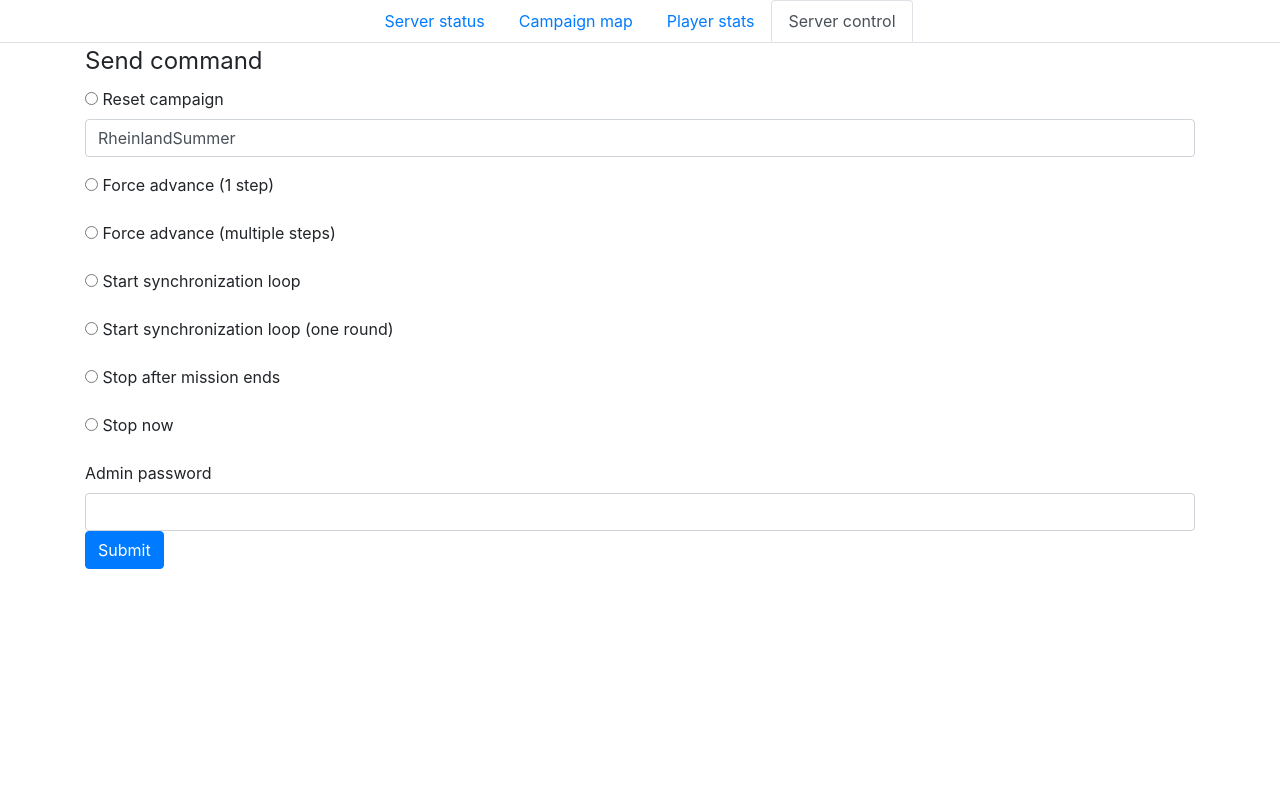
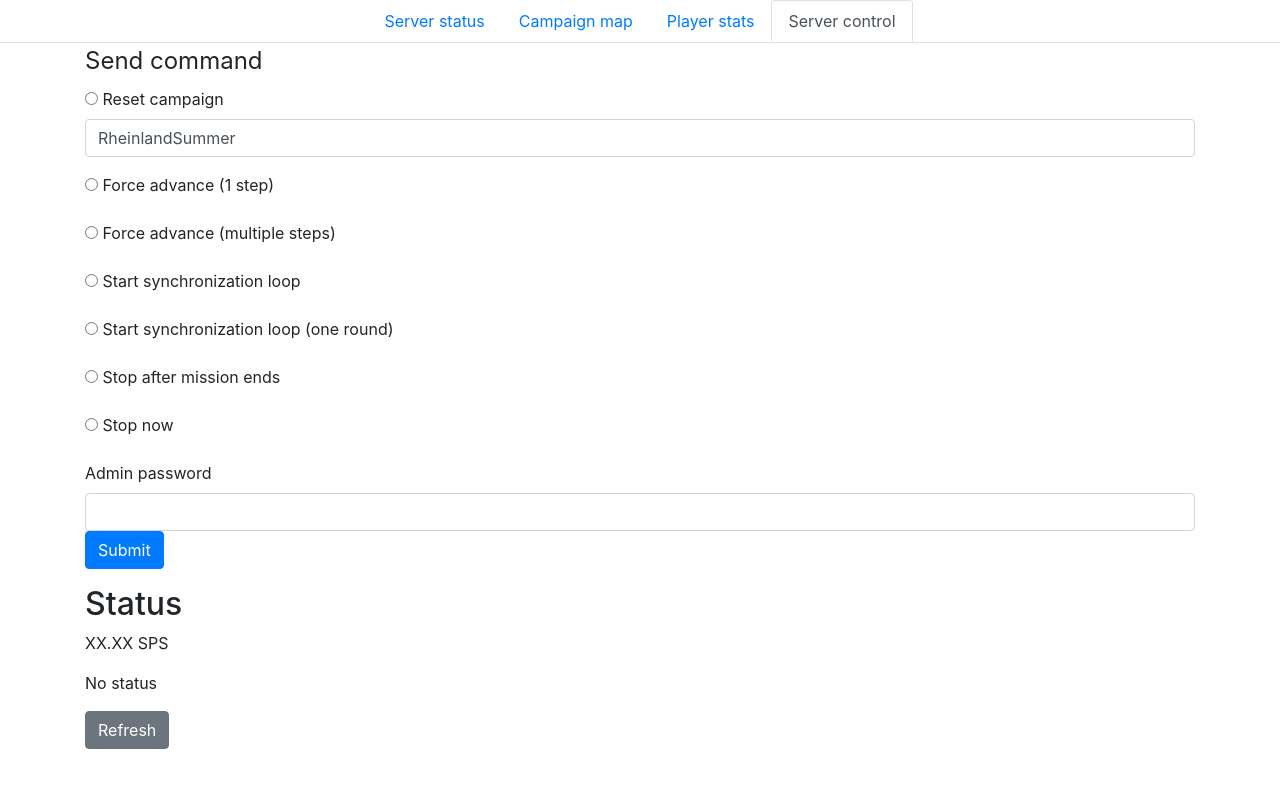
Before and after one commit to deneuxj/SturmovikCampaignWeb, a website: page html/control.html in a window 1280 px wide. Drawn offline with nearby package versions, Linux system fonts and the light colour scheme.

Commit message:
Add row for status

```diff
--- a/html/control.html
+++ b/html/control.html
@@ -77,6 +77,18 @@
         </fieldset>
         </div>
         </div>
+        <div class="row">
+            <div class="col">
+                <h2>Status</h2>
+                <p id="p-sps">
+                    XX.XX SPS
+                </p>
+                <p id="p-status">
+                    No status
+                </p>
+                <button class="btn btn-secondary" id="btn-refresh">Refresh</button>
+            </div>
+        </div>
     </div>
     <script src="https://code.jquery.com/jquery-3.4.1.slim.min.js" integrity="sha384-J6qa4849blE2+poT4WnyKhv5vZF5SrPo0iEjwBvKU7imGFAV0wwj1yYfoRSJoZ+n" crossorigin="anonymous"></script>
     <script src="https://cdn.jsdelivr.net/npm/popper.js@1.16.0/dist/umd/popper.min.js" integrity="sha384-Q6E9RHvbIyZFJoft+2mJbHaEWldlvI9IOYy5n3zV9zzTtmI3UksdQRVvoxMfooAo" crossorigin="anonymous"></script>
```
